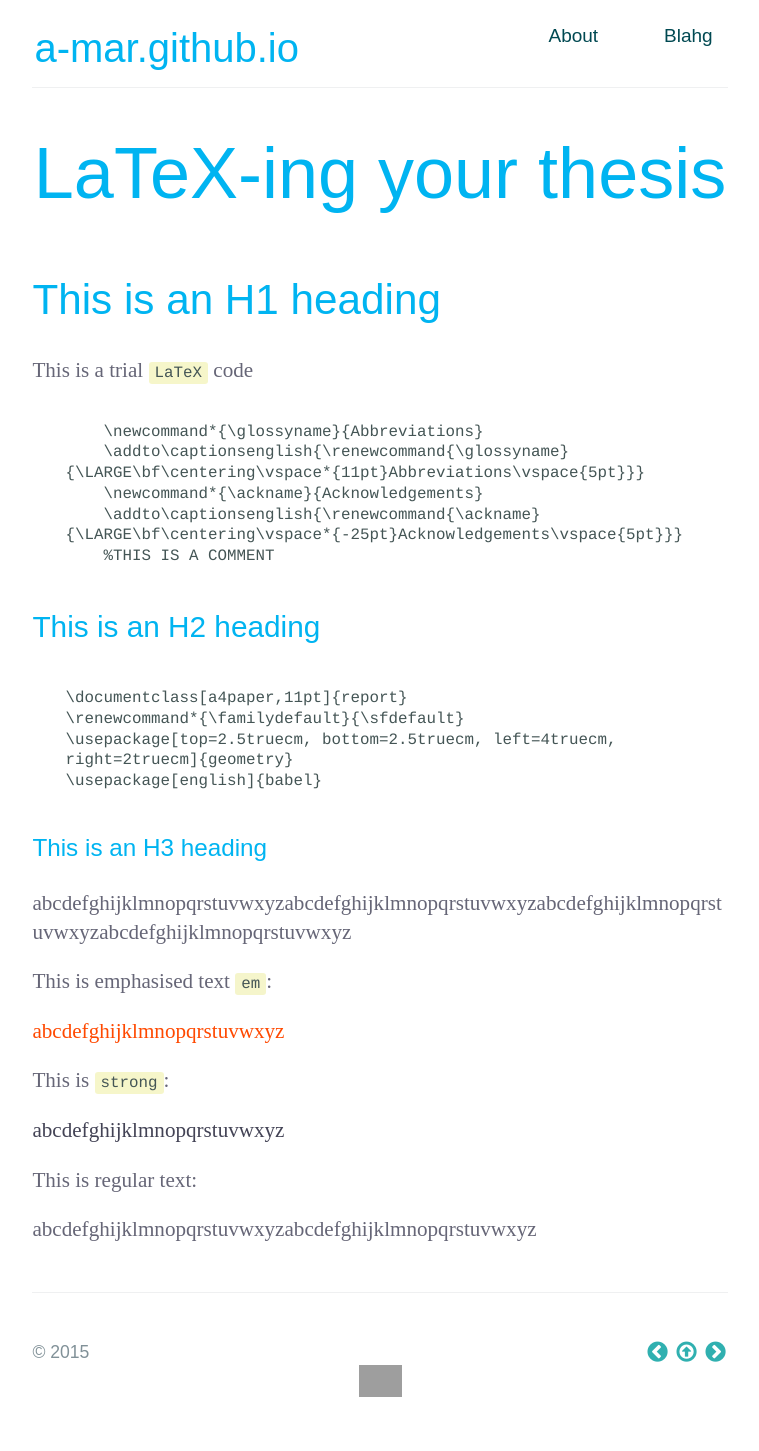
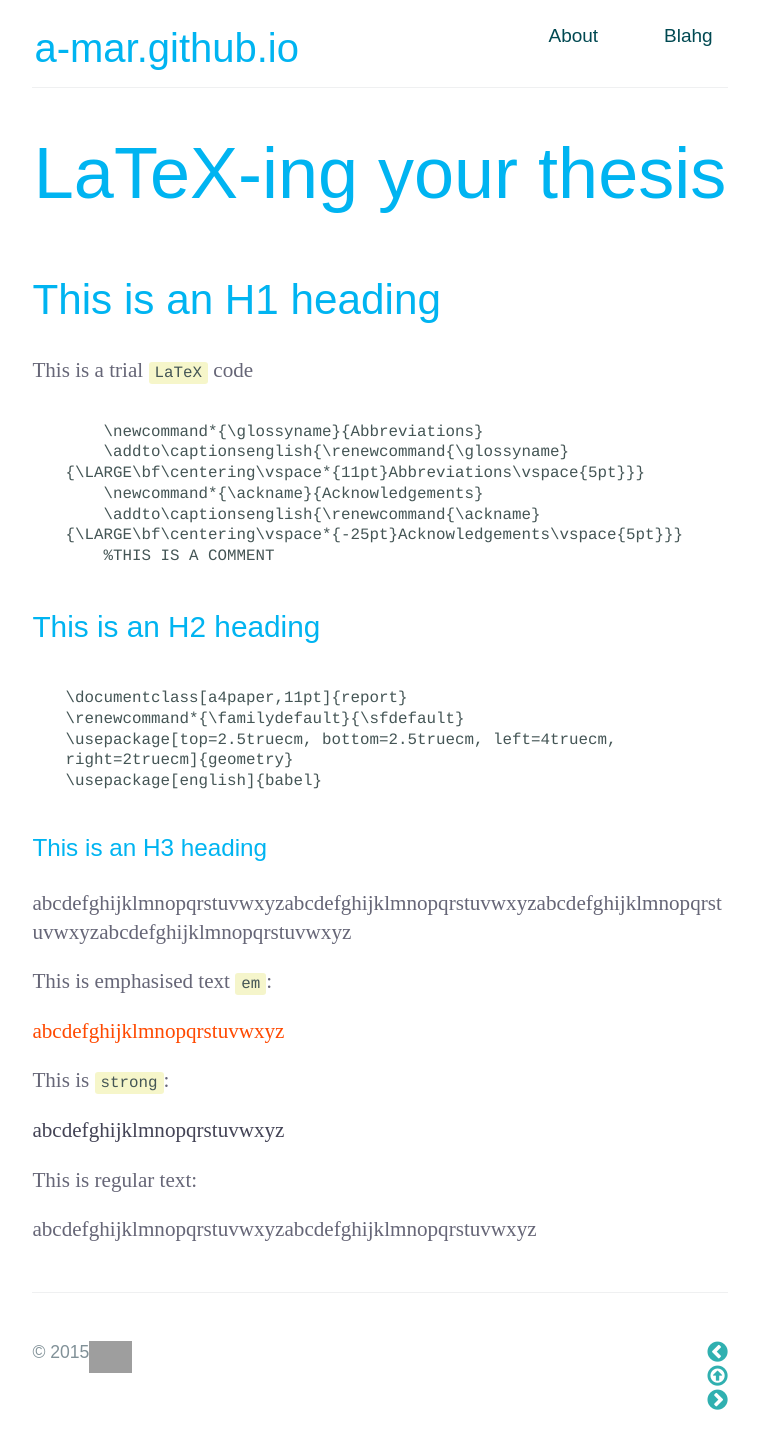
Before and after one commit to a-mar/blahg, a Jekyll site: the page built from index.html, in a window 1280 px wide. Shown: the whole page, without its empty margins (260-1019 px from the left). Built offline with Jekyll 4.4.1, drawn with Linux system fonts in a browser that asks for light colours; nearby versions of some CDN libraries; some web fonts are replaced; Markdown is read by kramdown in place of the engine named in the settings; after the commit the page ends 1412 px from its top, so only the background shows below that; grey boxes are pictures that could not be loaded.

Commit message:
Update main.css

```diff
--- a/stylesheets/main.css
+++ b/stylesheets/main.css
@@ -295,6 +295,7 @@
 
 .site-footer a {
   background:transparent;
+  display: table-row;
 }
     .site-footer a:hover {
       color: #004952;
```
